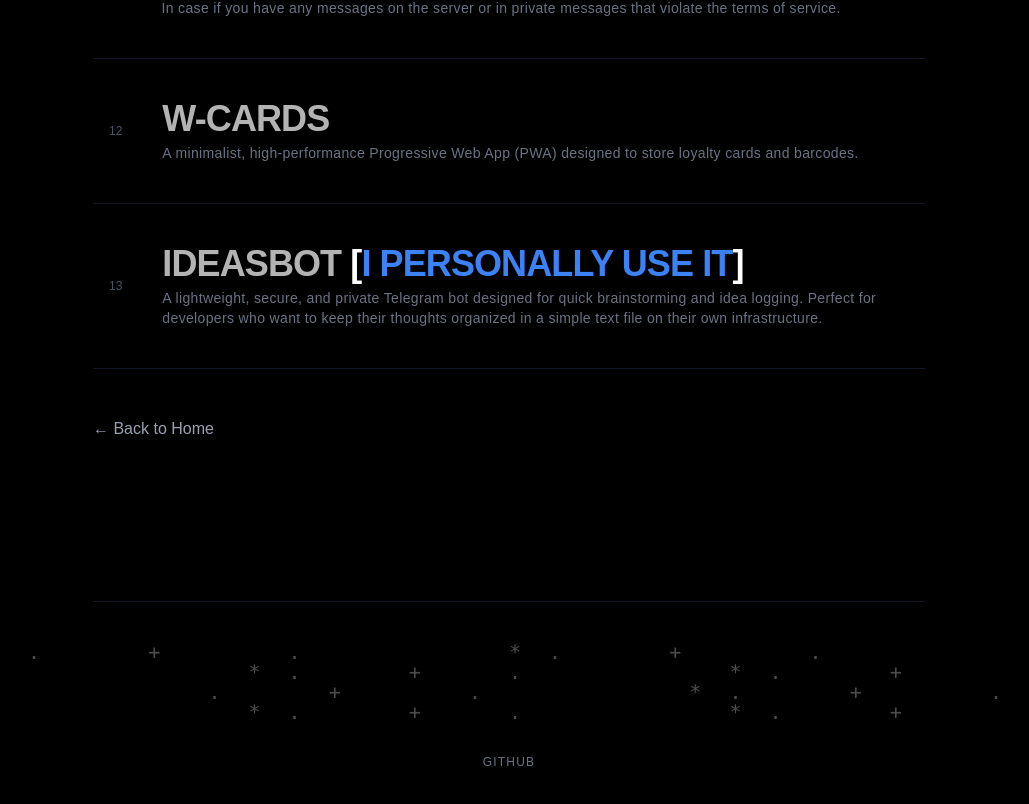
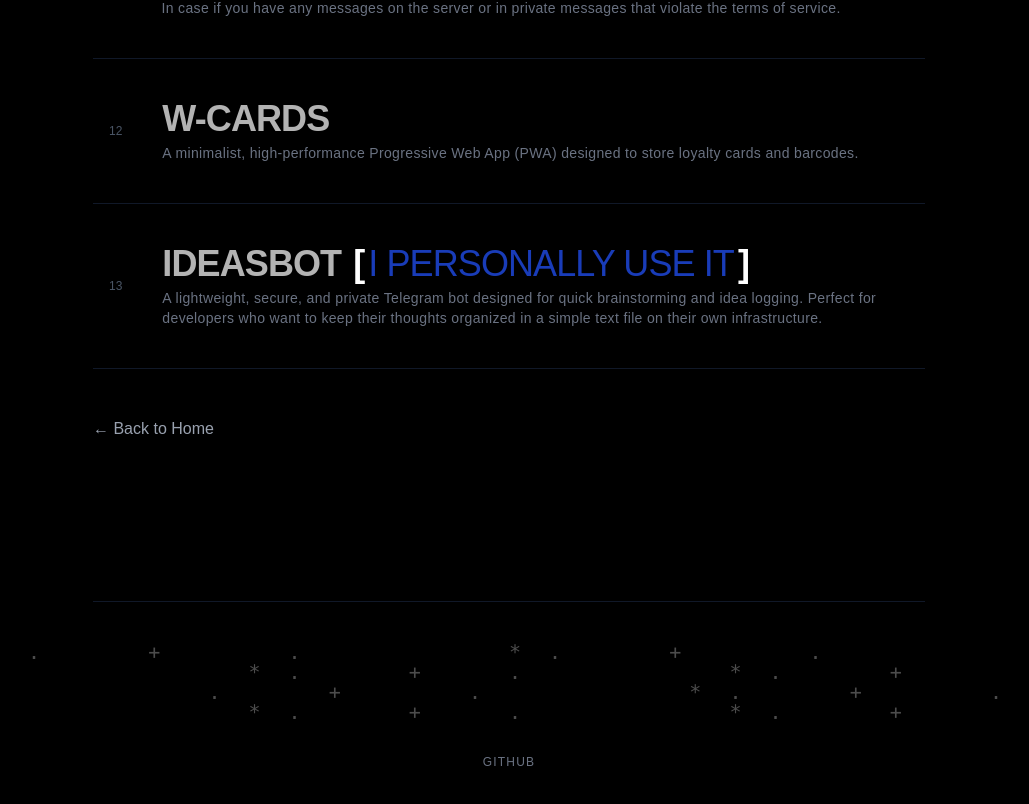
Before and after one commit to wpxq/wpxq, a Next.js app: page /projects in a window 1280 px wide. Shown: the part 1835-2639 px from the top of the page, without its empty margins (131-1160 px from the left). Built offline with nearby package versions, Linux system fonts and the light colour scheme.

Commit message:
Adding which projects i use personally

```diff
--- a/app/projects/page.jsx
+++ b/app/projects/page.jsx
@@ -87,11 +87,12 @@
             <ProjectRow
             number="13"
             title={
-              <span>
-                IdeasBot <span style={{ color: 'white' }}>[</span>
-                <span style={{ color: '#3b82f6' }}>I personally use it</span>
-                <span style={{ color: 'white' }}>]</span>
-              </span>
+            <span className="flex items-center gap-1">
+                IdeasBot
+                <span className="text-white ml-2">[</span>
+                <span className="text-blue-800 font-mono font-normal">I personally use it</span>
+                <span className="text-white">]</span>
+            </span>
             }
             description="A lightweight, secure, and private Telegram bot designed for quick brainstorming and idea logging. Perfect for developers who want to keep their thoughts organized in a simple text file on their own infrastructure."
             url="https://github.com/wpxq/ideas-bot"
```
